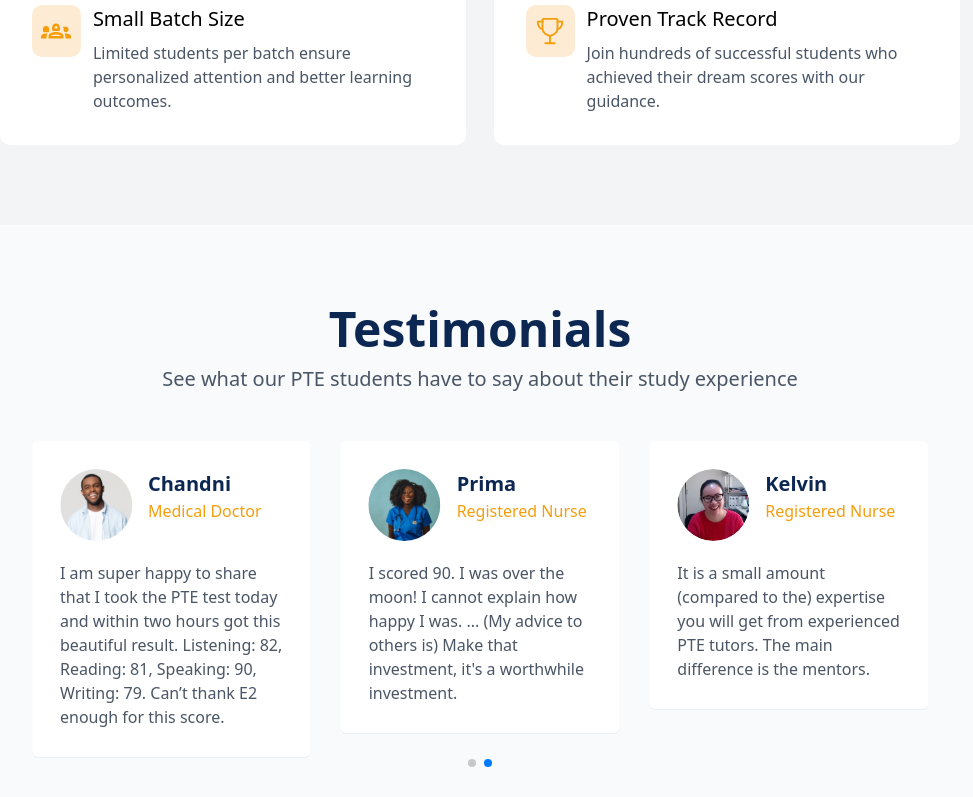
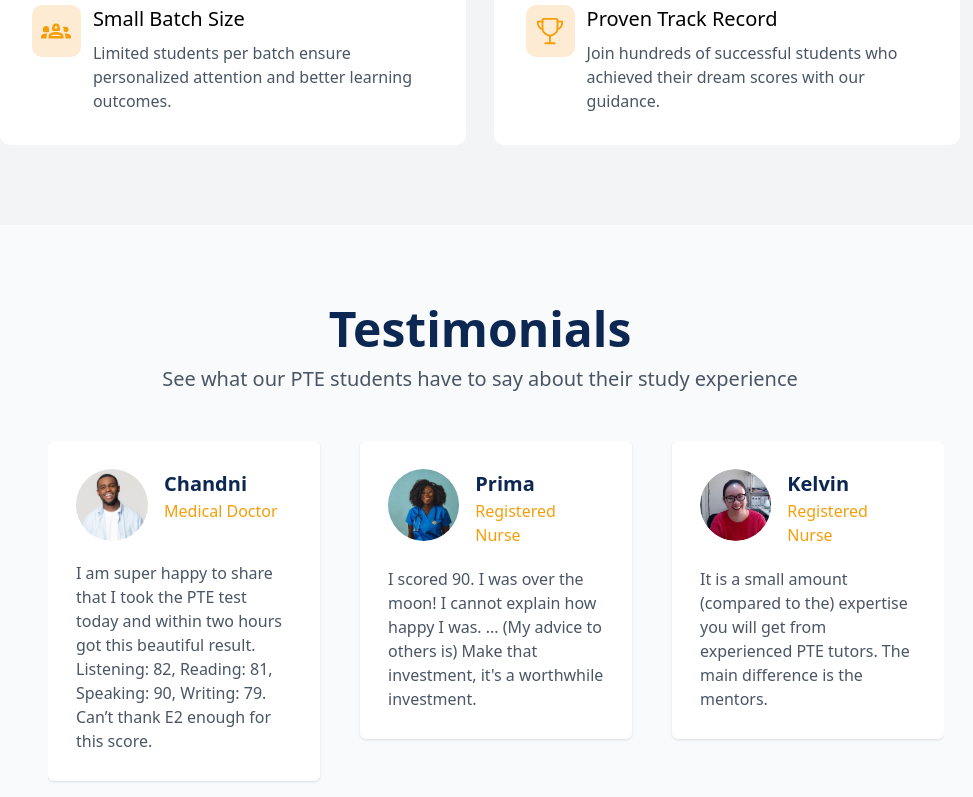
Before and after one commit to Chris-Codex/pte, a React (Vite) app: page / in a window 1280 px wide. Shown: the part 2643-3440 px from the top of the page, without its empty margins (160-1133 px from the left). Built offline with nearby package versions, Linux system fonts and the light colour scheme.

Commit message:
Added testimonial component and slider function

```diff
--- a/src/components/SectionnTitle.tsx
+++ b/src/components/SectionnTitle.tsx
@@ -7,7 +7,7 @@ const SectionTitle = ({ title, subtitle}: SectionTitleProps) => {
     return (
         <div className="flex flex-col items-center justify-center px-5">
             <h1 className="text-3xl lg:text-5xl font-semibold text-[#0B2752]">{title}</h1>
-            <p className="text-gray-600 text-xl pt-3">{subtitle}</p>
+            <p className="text-gray-600 text-center text-xl pt-3">{subtitle}</p>
         </div>
     )
 }
--- a/src/components/TestimonialCard.tsx
+++ b/src/components/TestimonialCard.tsx
@@ -12,7 +12,7 @@ const TestimonialCard = ({
   testimony,
 }: TestimonialCardProps) => {
   return (
-    <div className=" bg-white p-7 rounded-md shadow-2xs">
+    <div className="bg-white p-6 md:p-7 rounded-md shadow-sm mb-14 w-100 lg:w-full">
       <div className="flex gap-4">
         <div className="">
           <img src={userImg} alt="image" className="w-18 h-18 object-cover rounded-[100%]" />
--- a/src/components/Testimonials.tsx
+++ b/src/components/Testimonials.tsx
@@ -9,16 +9,16 @@ import { testimonials } from "../util/testimonial";
 
 const Testimonial = () => {
   return (
-    <section className="bg-gray-50 w-full pt-10 pb-20 lg:pt-20" id="testimonials">
+    <section className="bg-gray-50 w-full pt-10 pb-10 lg:pb-20 lg:pt-20" id="testimonials">
       <SectionTitle
         title="Testimonials"
         subtitle="See what our PTE students have to say about their study experience"
       />
 
-      <div className="mt-12 px-48">
+      <div className="mt-12 mx-4 lg:px-48 flex  lg:w-full">
         <Swiper
           modules={[Autoplay, Pagination]}
-          spaceBetween={30}
+          spaceBetween={40}
           autoplay={{
             delay: 4000,
             disableOnInteraction: false,
```
Also changed, not shown: src/index.css (line endings or trailing spaces).
